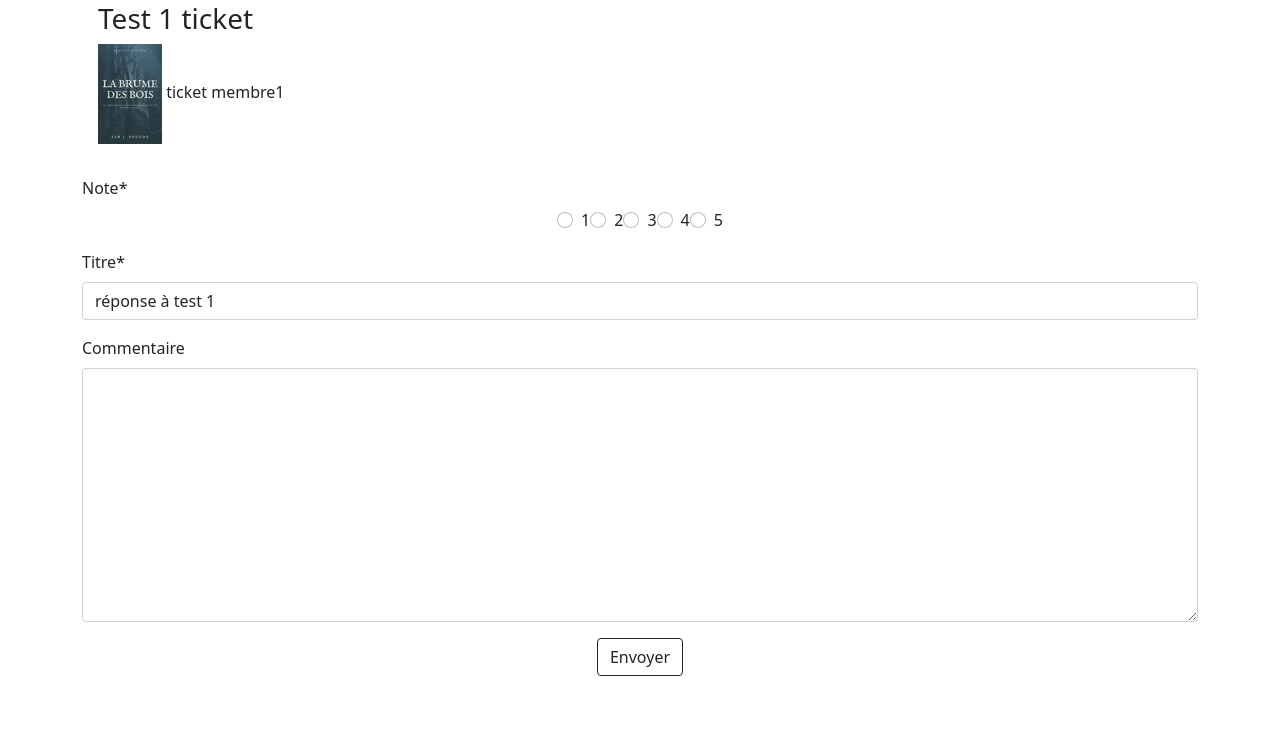
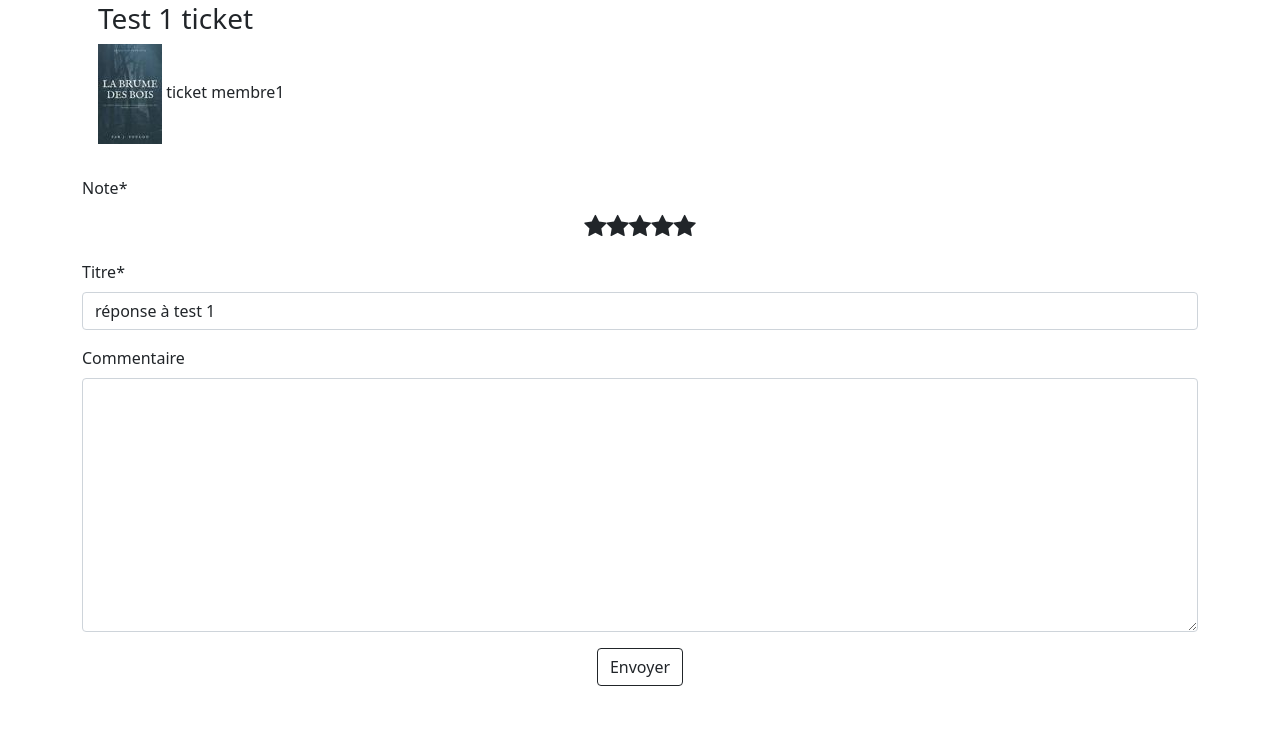
Before and after one commit to Chris59-create/ocr_python_projet9, a Django app: page /reviews/2/update/ in a window 1280 px wide. Shown: the part 256-990 px from the top of the page. Before the commit the page ends 932 px from the top, so only its background shows below. Run offline with Django 4.2, Linux system fonts and the light colour scheme; a user stored in the database is signed in; data comes from the database, SQL or seed files in the repository; some libraries are stand-ins or nearby versions.

Commit message:
Adds stars for rating.

```diff
--- /dev/null
+++ b/litreview/feed/static/feed/rating_style.css
@@ -0,0 +1,20 @@
+.stars input {
+    display: none;
+    }
+
+.stars {
+    display: flex;
+    justify-content: center;
+    border: 0;
+}
+
+.stars label:before{
+    font-size : 1.5rem;
+    font-family: FontAwesome;
+    content: "\f005";
+    cursor: pointer;
+}
+
+input:checked ~ label, label:hover ~ label {
+    color: #ffb503;
+}
--- a/litreview/feed/templates/feed/rating.html
+++ b/litreview/feed/templates/feed/rating.html
@@ -1,17 +1,17 @@
-<div class="d-flex justify-content-center">
-    <div class="form-check"> <input type="radio" class="form-check-input" name="rating" value="1" id="id_rating_0" required="">
-            <label for="id_rating_0" class="form-check-label">1</label>
+<div class="stars">
+    <div> <input type="radio" name="rating" value="1" id="id_rating_0" required="">
+            <label for="id_rating_0" title="1"></label>
     </div>
-    <div class="form-check"> <input type="radio" class="form-check-input" name="rating" value="2" id="id_rating_1" required="">
-            <label for="id_rating_1" class="form-check-label">2</label>
+    <div> <input type="radio"  name="rating" value="2" id="id_rating_1" required="">
+            <label for="id_rating_1" title="2"></label>
     </div>
-    <div class="form-check"> <input type="radio" class="form-check-input" name="rating" value="3" id="id_rating_2" required="">
-        <label for="id_rating_2" class="form-check-label">3</label>
+    <div> <input type="radio" name="rating" value="3" id="id_rating_2" required="">
+        <label for="id_rating_2" title="3"></label>
     </div>
-    <div class="form-check"> <input type="radio" class="form-check-input" name="rating" value="4" id="id_rating_3" required="">
-        <label for="id_rating_3" class="form-check-label">4</label>
+    <div> <input type="radio" name="rating" value="4" id="id_rating_3" required="">
+        <label for="id_rating_3" class="form-check-label" title="4"></label>
     </div>
-    <div class="form-check"> <input type="radio" class="form-check-input" name="rating" value="5" id="id_rating_4" required="">
-        <label for="id_rating_4" class="form-check-label">5</label>
+    <div > <input type="radio" name="rating" value="5" id="id_rating_4" required="">
+        <label for="id_rating_4" title="5"></label>
     </div>
 </div>
--- a/litreview/templates/base.html
+++ b/litreview/templates/base.html
@@ -1,9 +1,13 @@
+{% load static %}
+
 <!DOCTYPE html>
 <html lang="en" xmlns="http://www.w3.org/1999/html">
 
 <head>
     <meta charset="UTF-8">
     <link href="https://cdn.jsdelivr.net/npm/bootstrap@5.1.3/dist/css/bootstrap.min.css" rel="stylesheet" integrity="sha384-1BmE4kWBq78iYhFldvKuhfTAU6auU8tT94WrHftjDbrCEXSU1oBoqyl2QvZ6jIW3" crossorigin="anonymous">
+    <link rel="stylesheet" href="https://cdnjs.cloudflare.com/ajax/libs/font-awesome/4.7.0/css/font-awesome.min.css">
+    <link rel="stylesheet" href="{% static 'feed/rating_style.css' %}"/>
     <title>LITReview</title>
 </head>
 
```
